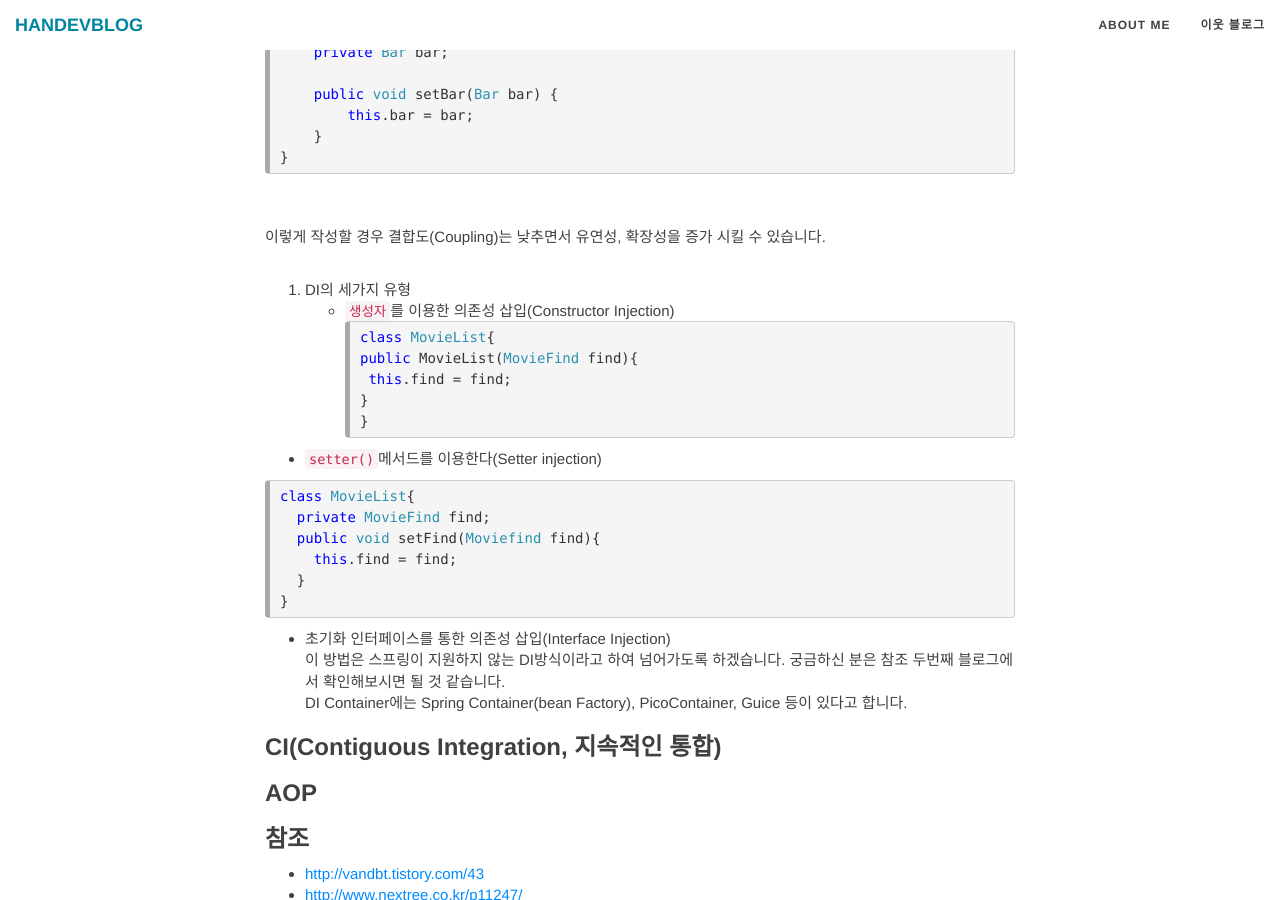
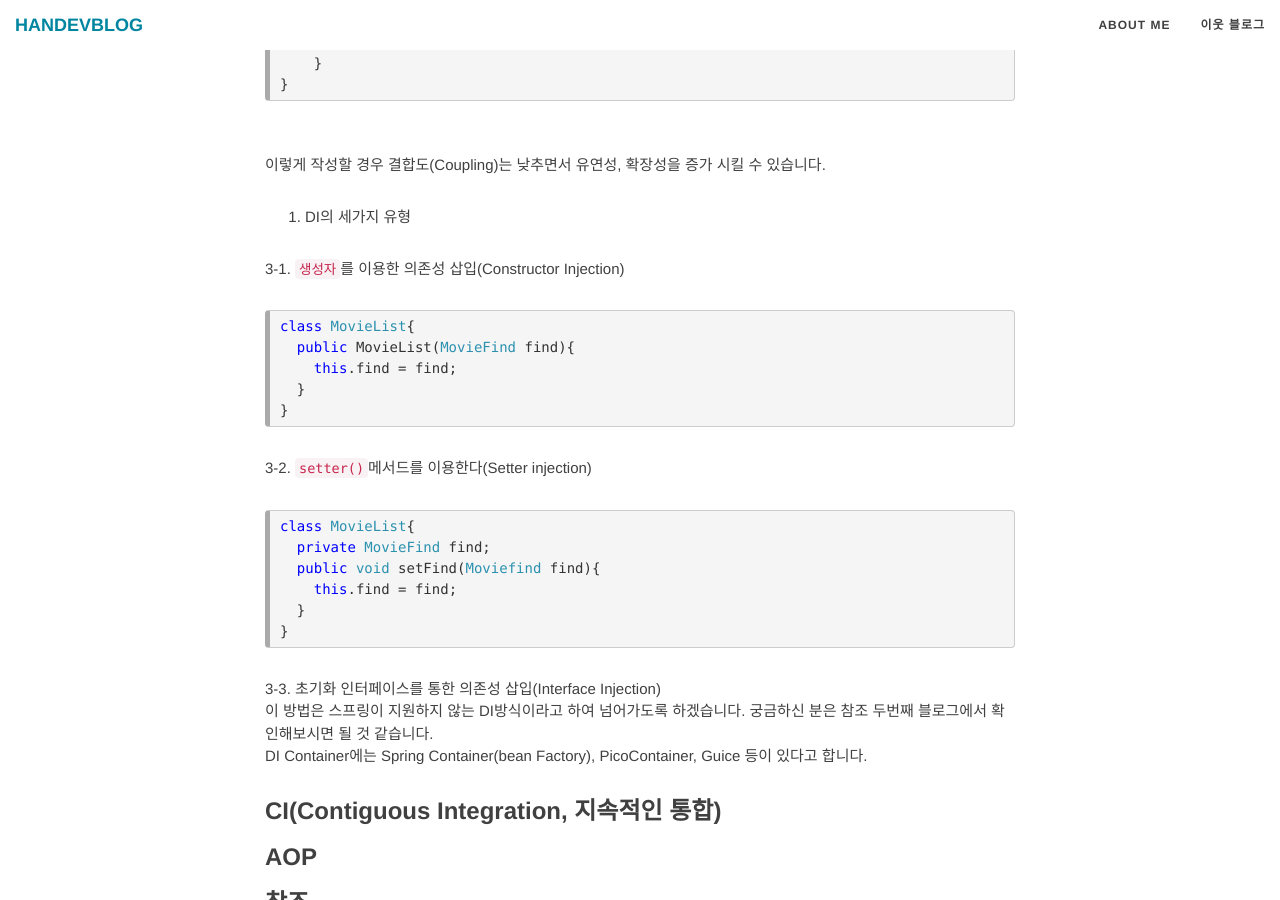
Before and after one commit to hanjungv/hanjungv.github.io, a Jekyll site: the page built from _posts/2018-03/4/2018-03-04-1_SPRING_CI_DI_AOP.markdown, in a window 1280 px wide and 900 px high, scrolled down 1363 px. Built offline with Jekyll 4.4.1, drawn with Linux system fonts in a browser that asks for light colours; nearby versions of some CDN libraries; comment, search, counter and statistics services are not loaded.

Commit message:
spring ioc/di 정리

````diff
--- a/_posts/2018-03/4/2018-03-04-1_SPRING_CI_DI_AOP.markdown
+++ b/_posts/2018-03/4/2018-03-04-1_SPRING_CI_DI_AOP.markdown
@@ -49,8 +49,6 @@ public class Foo{
 </beans>
 ```
 
-<br>
-
 ```java
 public class Foo {
     private Bar bar;
@@ -65,7 +63,8 @@ public class Foo {
 이렇게 작성할 경우 결합도(Coupling)는 낮추면서 유연성, 확장성을 증가 시킬 수 있습니다.
 <br>
 3. DI의 세가지 유형
-* `생성자`를 이용한 의존성 삽입(Constructor Injection)<br>
+
+3-1. `생성자`를 이용한 의존성 삽입(Constructor Injection)<br>
 ```java
 class MovieList{
   public MovieList(MovieFind find){
@@ -74,8 +73,7 @@ class MovieList{
 }
 ```
 
-* `setter()`메서드를 이용한다(Setter injection)<br>
-
+3-2. `setter()`메서드를 이용한다(Setter injection)<br>
 ```java
 class MovieList{
   private MovieFind find;
@@ -85,7 +83,7 @@ class MovieList{
 }
 ```
 
-* 초기화 인터페이스를 통한 의존성 삽입(Interface Injection)<br>
+3-3. 초기화 인터페이스를 통한 의존성 삽입(Interface Injection)<br>
 이 방법은 스프링이 지원하지 않는 DI방식이라고 하여 넘어가도록 하겠습니다. 궁금하신 분은 참조 두번째 블로그에서 확인해보시면 될 것 같습니다.
 <br>
 DI Container에는 Spring Container(bean Factory), PicoContainer, Guice 등이 있다고 합니다.
````
